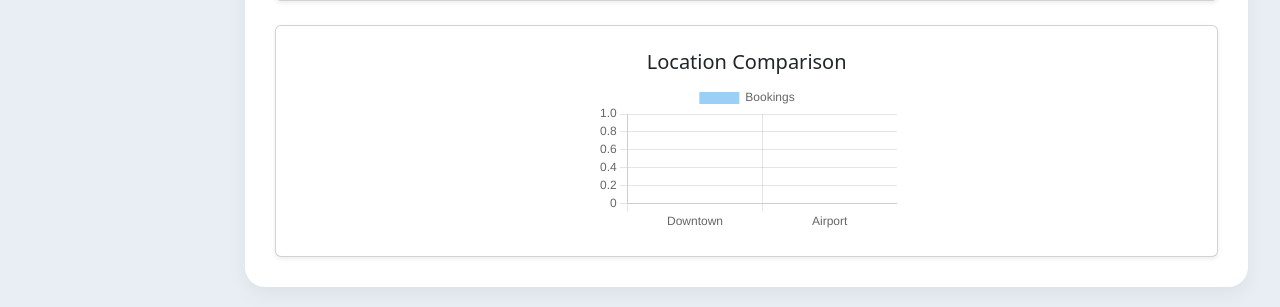
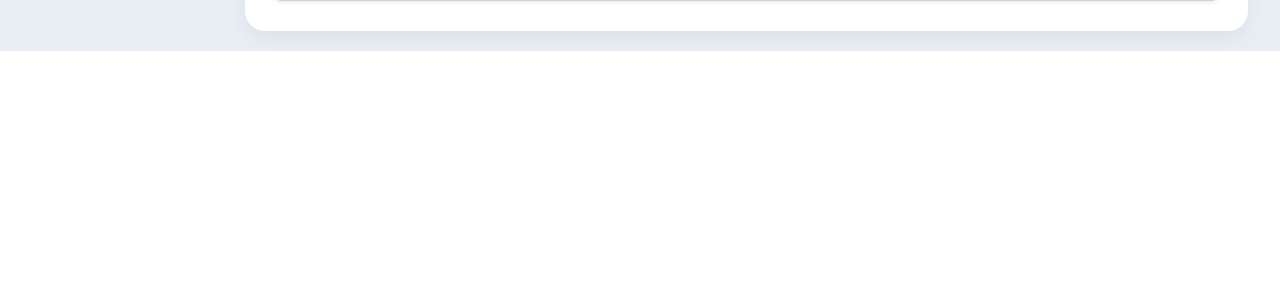
Before and after one commit to yadusaheb5-oss/parking_management, a Flask app: page / in a window 1280 px wide. Shown: the part 1592-1899 px from the top of the page. After the commit the page ends 1643 px from the top, so only its background shows below. Run offline with Flask 3, Linux system fonts and the light colour scheme; the visitor is signed in with stand-in values (Sample User, id 1).

Commit message:
Update index.html

```diff
--- a/parking_management_system-master/templates/index.html
+++ b/parking_management_system-master/templates/index.html
@@ -195,10 +195,6 @@ required>
         <canvas id="vehicleChart" style="max-width:300px;"></canvas>
 </div>
 </div>
-    <div class="card mt-4 p-4 shadow-sm">
-    <h5 class="text-center">Location Comparison</h5>
-    <canvas id="locationChart" style="max-width:500px; margin:auto;"></canvas>
-</div>
 
 </div>
 
@@ -221,17 +217,5 @@ new Chart(ctx, {
 });
 </script>
 <script>
-// BAR GRAPH
-new Chart(document.getElementById('locationChart'), {
-    type: 'bar',
-    data: {
-        labels: ['Downtown', 'Airport'],
-        datasets: [{
-            label: 'Bookings',
-            data: [{{ downtown }}, {{ airport }}]
-        }]
-    }
-});
-</script>
 </body>
 </html>
```
